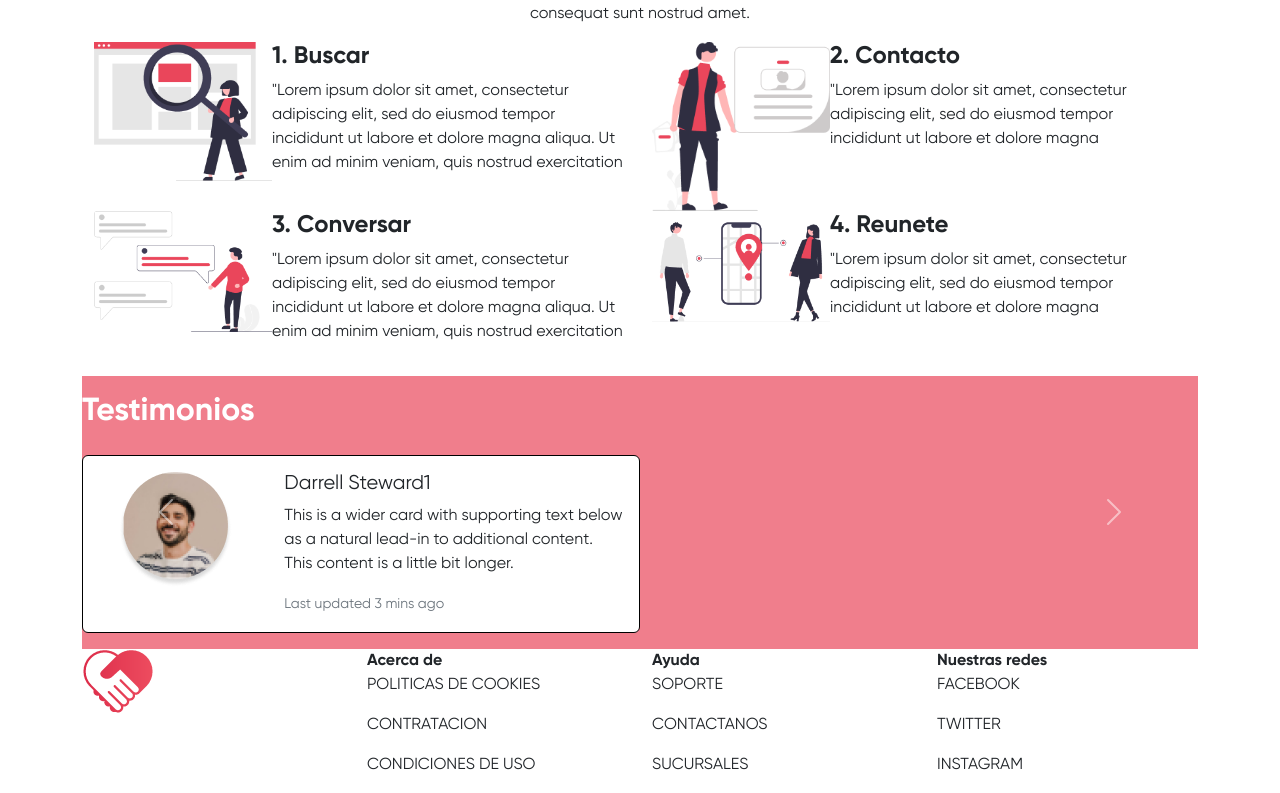
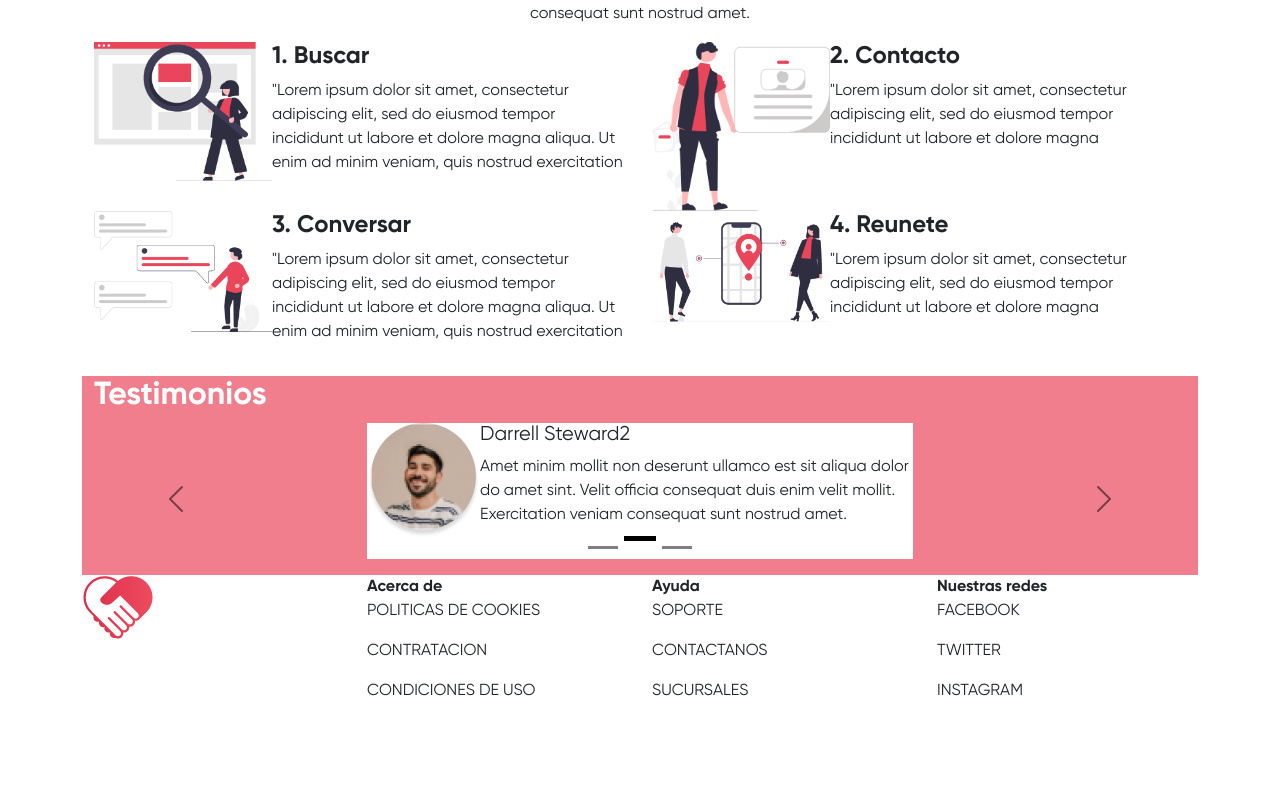
Before and after one commit to No-Country/s4-02-t-python-frontend, a React (Create React App) app: page / in a window 1280 px wide. Shown: the part 1366-2159 px from the top of the page. After the commit the page ends 2085 px from the top, so only its background shows below. Built offline with nearby package versions, Linux system fonts and the light colour scheme.

Commit message:
react-bootstrap

```diff
--- a/package.json
+++ b/package.json
@@ -6,7 +6,7 @@
     "@testing-library/jest-dom": "^5.16.5",
     "@testing-library/react": "^13.4.0",
     "@testing-library/user-event": "^13.5.0",
-    "bootstrap": "^5.2.1",
+    "bootstrap": "^5.2.2",
     "react": "^18.2.0",
     "react-bootstrap": "^2.5.0",
     "react-dom": "^18.2.0",
--- a/src/components/pages/home/Home.jsx
+++ b/src/components/pages/home/Home.jsx
@@ -1,12 +1,14 @@
 import React from 'react';
 import './home.scss';
+import Carousel from 'react-bootstrap/Carousel';
+
 import figureImg from '../../../assets/home/figure.png';
 import proyectoHermesImg from '../../../assets/home/proyecto-hermes.png';
 import buscarImg from '../../../assets/home/undraw_web_search_re_efla1.png';
 import contactoImg from '../../../assets/home/undraw_profile_details_re_ch9r1.png';
 import conversarImg from '../../../assets/home/undraw_personal_text_re_vqj31.png';
 import reuneteImg from '../../../assets/home/undraw_term_sheet_re_ju7s1.png';
-import pfp1 from '../../../assets/home/pfp1.png';
+import testimonialAvatar from '../../../assets/home/pfp1.png';
 
 
 export default function Home() {
@@ -91,67 +93,49 @@ export default function Home() {
       </section>
 
       {/* testimonios */}
-      <section id="carouselExampleControls" class="carousel slide bg-primary" data-bs-ride="carousel">
-        <h2 className='py-3 text-white'><strong>Testimonios</strong></h2>
-
-        <div class="carousel-inner">
-        <div class="carousel-item active card mb-3 w-50">
-          {/* <div class="card mb-3 w-50 carousel-item active"> */}
-            <div class="row g-0">
-              <div class="col-md-4 text-center mt-3">
-                <img src={pfp1} class="img-fluid rounded-start" alt="..." />
-              </div>
-              <div class="col-md-8">
-                <div class="card-body">
-                  <h5 class="card-title">Darrell Steward1</h5>
-                  <p class="card-text">This is a wider card with supporting text below as a natural lead-in to additional content. This content is a little bit longer.</p>
-                  <p class="card-text"><small class="text-muted">Last updated 3 mins ago</small></p>
-                </div>
+      <section className='container bg-primary'>
+        <h2 className='text-white'><strong>Testimonios</strong></h2>
+        <Carousel className='mx-auto' variant='dark'>
+          <Carousel.Item className='mb-3'>
+            <div className='d-flex w-50 mx-auto bg-white'>
+              <img
+                className="img-fluid h-50"
+                src={testimonialAvatar}
+                alt="First slide"
+              />
+              <div className='mb-3'>
+                <h5>Darrell Steward1</h5>
+                <p>Amet minim mollit non deserunt ullamco est sit aliqua dolor do amet sint. Velit officia consequat duis enim velit mollit. Exercitation veniam consequat sunt nostrud amet.</p>
               </div>
             </div>
-          </div>
-
-          <div class="carousel-item card mb-3 w-50">
-          {/* <div class="card mb-3 w-50 carousel-item"> */}
-            <div class="row g-0">
-              <div class="col-md-4 text-center mt-3">
-                <img src={pfp1} class="img-fluid rounded-start" alt="..." />
-              </div>
-              <div class="col-md-8">
-                <div class="card-body">
-                  <h5 class="card-title">Darrell Steward2</h5>
-                  <p class="card-text">This is a wider card with supporting text below as a natural lead-in to additional content. This content is a little bit longer.</p>
-                  <p class="card-text"><small class="text-muted">Last updated 3 mins ago</small></p>
-                </div>
+          </Carousel.Item>
+          <Carousel.Item className='mb-3'>
+            <div className='d-flex w-50 mx-auto bg-white'>
+              <img
+                className="img-fluid h-50"
+                src={testimonialAvatar}
+                alt="First slide"
+              />
+              <div className='mb-3'>
+                <h5>Darrell Steward2</h5>
+                <p>Amet minim mollit non deserunt ullamco est sit aliqua dolor do amet sint. Velit officia consequat duis enim velit mollit. Exercitation veniam consequat sunt nostrud amet.</p>
               </div>
             </div>
-          </div>
-
-          <div class="card mb-3 w-50 carousel-item">
-            <div class="row g-0">
-              <div class="col-md-4 text-center mt-3">
-                <img src={pfp1} class="img-fluid rounded-start" alt="..." />
-              </div>
-              <div class="col-md-8">
-                <div class="card-body">
-                  <h5 class="card-title">Darrell Steward3</h5>
-                  <p class="card-text">This is a wider card with supporting text below as a natural lead-in to additional content. This content is a little bit longer.</p>
-                  <p class="card-text"><small class="text-muted">Last updated 3 mins ago</small></p>
-                </div>
+          </Carousel.Item>
+          <Carousel.Item className='mb-3'>
+            <div className='d-flex w-50 mx-auto bg-white'>
+              <img
+                className="img-fluid h-50"
+                src={testimonialAvatar}
+                alt="First slide"
+              />
+              <div className='mb-3'>
+                <h5>Darrell Steward3</h5>
+                <p>Amet minim mollit non deserunt ullamco est sit aliqua dolor do amet sint. Velit officia consequat duis enim velit mollit. Exercitation veniam consequat sunt nostrud amet.</p>
               </div>
             </div>
-          </div>
-        </div>
-
-        <button class="carousel-control-prev" type="button" data-bs-target="#carouselExampleControls" data-bs-slide="prev">
-          <span class="carousel-control-prev-icon" aria-hidden="true"></span>
-          <span class="visually-hidden">Previous</span>
-        </button>
-        <button class="carousel-control-next" type="button" data-bs-target="#carouselExampleControls" data-bs-slide="next">
-          <span class="carousel-control-next-icon" aria-hidden="true"></span>
-          <span class="visually-hidden">Next</span>
-        </button>
-
+          </Carousel.Item>
+        </Carousel>
       </section>
     </main>
   )
--- a/src/components/pages/home/home.scss
+++ b/src/components/pages/home/home.scss
@@ -8,6 +8,10 @@ main {
     font-size: 0.5rem;
 }
 
+.carousel .carousel-item {
+  border: none !important;
+}
+
 @include media-breakpoint-up(sm) {
     main {
       font-size: 1rem;
```
Also changed, not shown: 1 other file (tests, documents, lock files or other folders).
